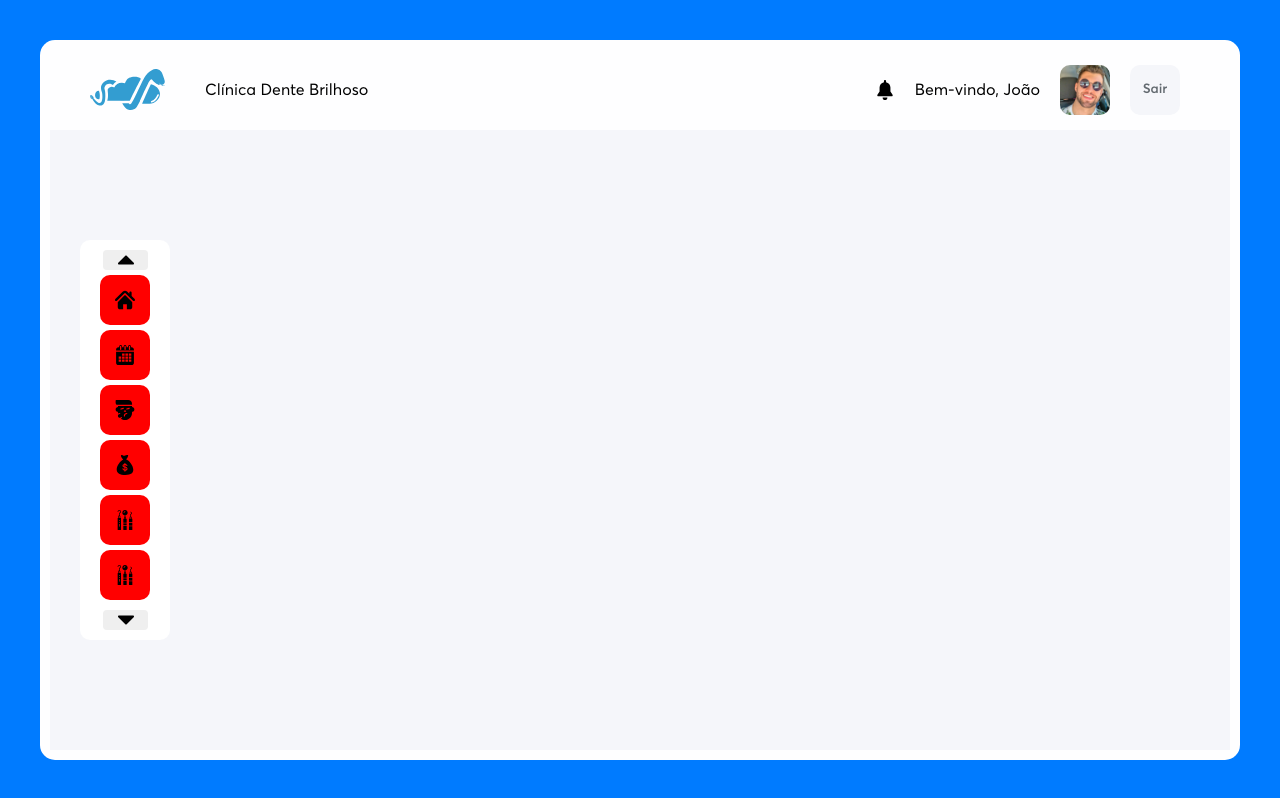
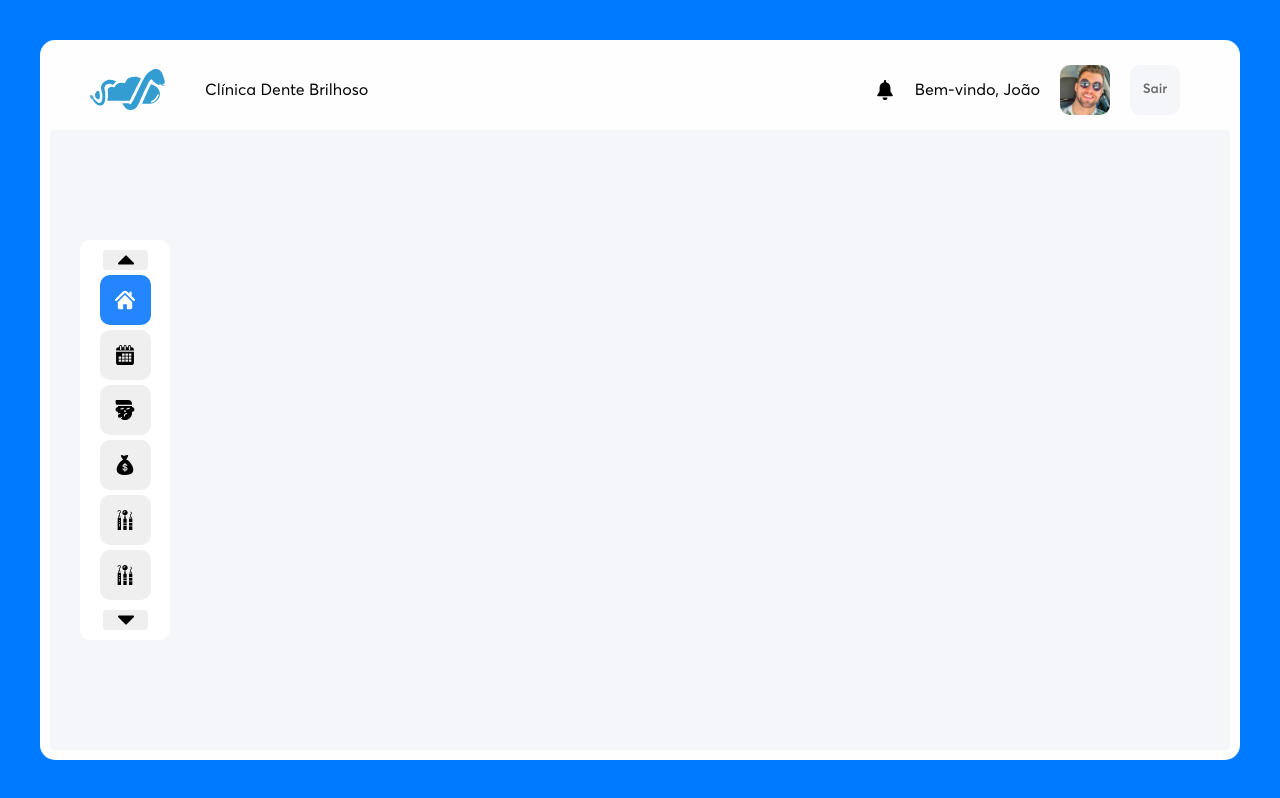
Before and after one commit to joaolessab/react-vesaliuz-dental-care-system, a React (Create React App) app in the folder frontend/: page / in a window 1280 px wide. Both pictures are taken after typing "name@example.com", "Sample123" into the empty fields and a click on the button "Esqueceu sua senha?". Built offline with nearby package versions, Linux system fonts and the light colour scheme.

Commit message:
Sidebar icones normalizados

```diff
--- a/frontend/src/App.css
+++ b/frontend/src/App.css
@@ -189,8 +189,8 @@ div::-webkit-scrollbar-track
 
 div::-webkit-scrollbar
 {
-	width: 8px;
-	background-color: #F5F5F5;
+	width: 6px;
+  background-color: #fefeff;
 }
 
 div::-webkit-scrollbar-thumb
--- a/frontend/src/Icons.css
+++ b/frontend/src/Icons.css
@@ -1,7 +1,7 @@
 .icon-plus{background-image: url("./assets/plus-icon-grey.svg");}
 
 .icon-home{background-image: url("./assets/home-icon--black.svg");}
-.icon-home:hover{background-image: url("./assets/home-icon--white.svg");}
+.icon-home--white, .icon-home:hover{background-image: url("./assets/home-icon--white.svg");}
 
 .icon-agendamentos{background-image: url("./assets/calendar-icon--black.svg");}
 .icon-agendamentos:hover{background-image: url("./assets/calendar-icon--white.svg");}
--- a/frontend/src/pages/Main.css
+++ b/frontend/src/pages/Main.css
@@ -72,10 +72,12 @@
     justify-content: center;
     align-items: center;
     justify-items: center;
+    padding-right: 5px;
+    padding-left: 5px;
 }
 .main-container--content .sidebar-container .sidebar .icons{
     height: calc(100% - 70px);
-    width: 100%;
+    width: calc(100% + 25px);
     overflow-x: hidden;
     overflow-y: auto;
     margin-top: 5px;
@@ -83,32 +85,22 @@
 }
 .main-container--content .sidebar-container .sidebar .icons button{
     height: 50px;
-    width: 50px;
+    width: 51px;
     border-radius: 10px;
-    background-color: red;
     border: 0px;
     margin-bottom: 5px;
-    margin-left: 20px;
+    margin-left: 27px;
     background-size: 20px;
     background-repeat: no-repeat;
     background-position: 15px;
-    display: block;
 }
-.main-container--content .sidebar-container .sidebar .icons button:hover{
-    width: auto;
+.main-container--content .sidebar-container .sidebar .icons button:hover, .main-container--content .sidebar-container .sidebar .icons .selected{
     cursor: pointer;
     animation-duration: 4s;
     background-color: #2386fd;
     background-position: 15px;
-
-    position: absolute;
 }
-
-.main-container--content .sidebar-container .sidebar .icons button:hover + button{
-    margin-top: 55px;
-}
-
-.main-container--content .sidebar-container .sidebar .icons button p{
+/*.main-container--content .sidebar-container .sidebar .icons button p{
     display: none;
 }
 .main-container--content .sidebar-container .sidebar .icons button:hover p{
@@ -118,7 +110,7 @@
     margin-left: 7px;
     padding-right: 25px;
     padding-left: 45px;
-}
+}*/
 .main-container--content .sidebar-container .sidebar .arrows{
     height: 20px;
     width: 45px;
--- a/frontend/src/pages/Main.js
+++ b/frontend/src/pages/Main.js
@@ -31,45 +31,18 @@ export default function Main(){
                         <div className="sidebar">
                             <button className="arrows icon-arrowup"></button>
                             <div className="icons">
-                                <button className="icon-home">
-                                    <p>Início</p>
-                                </button>
-                                <button className="icon-agendamentos">
-                                    <p>Agendamentos</p>
-                                </button>
-                                <button className="icon-pacientes">
-                                    <p>Pacientes</p>
-                                </button>
-                                <button className="icon-financas">
-                                    <p>Finanças</p>
-                                </button>
-                                <button className="icon-exams">
-                                    <p>Exames</p>
-                                </button>
-                                <button className="icon-exams">
-                                    <p>Exames</p>
-                                </button>
-                                <button className="icon-exams">
-                                    <p>Exames</p>
-                                </button>
-                                <button className="icon-exams">
-                                    <p>Exames</p>
-                                </button>
-                                <button className="icon-exams">
-                                    <p>Exames</p>
-                                </button>
-                                <button className="icon-exams">
-                                    <p>Exames</p>
-                                </button>
-                                <button className="icon-exams">
-                                    <p>Exames</p>
-                                </button>
-                                <button className="icon-exams">
-                                    <p>Exames</p>
-                                </button>
-                                <button className="icon-exams">
-                                    <p>Exames</p>
-                                </button>
+                                <button className="icon-home--white selected"></button>
+                                <button className="icon-agendamentos"></button>
+                                <button className="icon-pacientes"></button>
+                                <button className="icon-financas"></button>
+                                <button className="icon-exams"></button>
+                                <button className="icon-exams"></button>
+                                <button className="icon-exams"></button>
+                                <button className="icon-exams"></button>
+                                <button className="icon-exams"></button>
+                                <button className="icon-exams"></button>
+                                <button className="icon-exams"></button>
+                                <button className="icon-exams"></button>
                             </div>
                             <button button className="arrows icon-arrowdown"></button>
                         </div>
```
